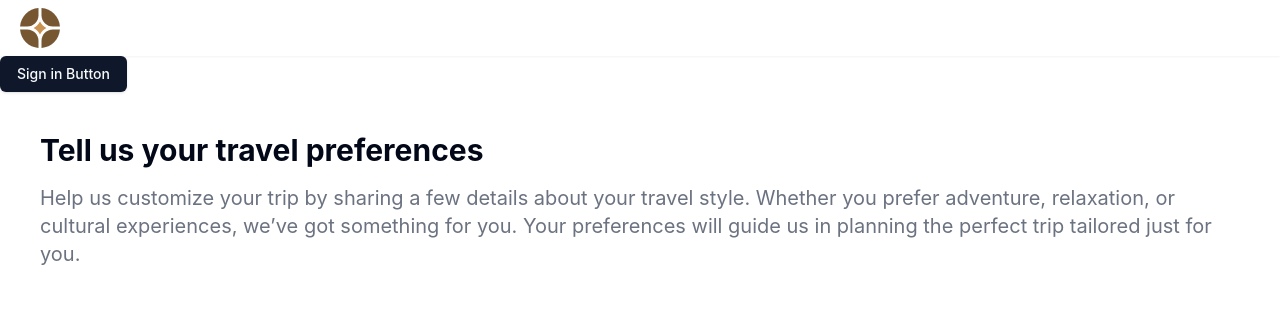
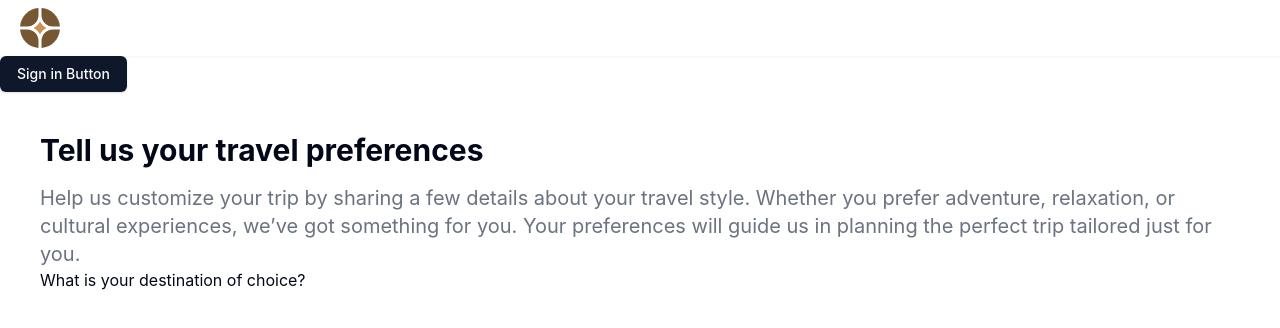
Before and after one commit to martinondiwa/TripGwiji, a React (Vite) app in the folder TripGwiji/: page /CreateTrip in a window 1280 px wide. Shown: the top 328 px of the page. Built offline with nearby package versions, Linux system fonts and the light colour scheme.

Commit message:
paragraph

```diff
--- a/TripGwiji/src/create-trip/index.jsx
+++ b/TripGwiji/src/create-trip/index.jsx
@@ -7,7 +7,7 @@ function CreateTrip() {
       <p className='mt-4 text-gray-500 text-xl'>Help us customize your trip by sharing a few details about your travel style. Whether you prefer adventure, relaxation, or cultural experiences, we’ve got something for you. Your preferences will guide us in planning the perfect trip tailored just for you.</p>
       <div>
         <div>
-          <h2></h2>
+          <h2>What is your destination of choice?</h2>
         </div>
       </div>
 
```
